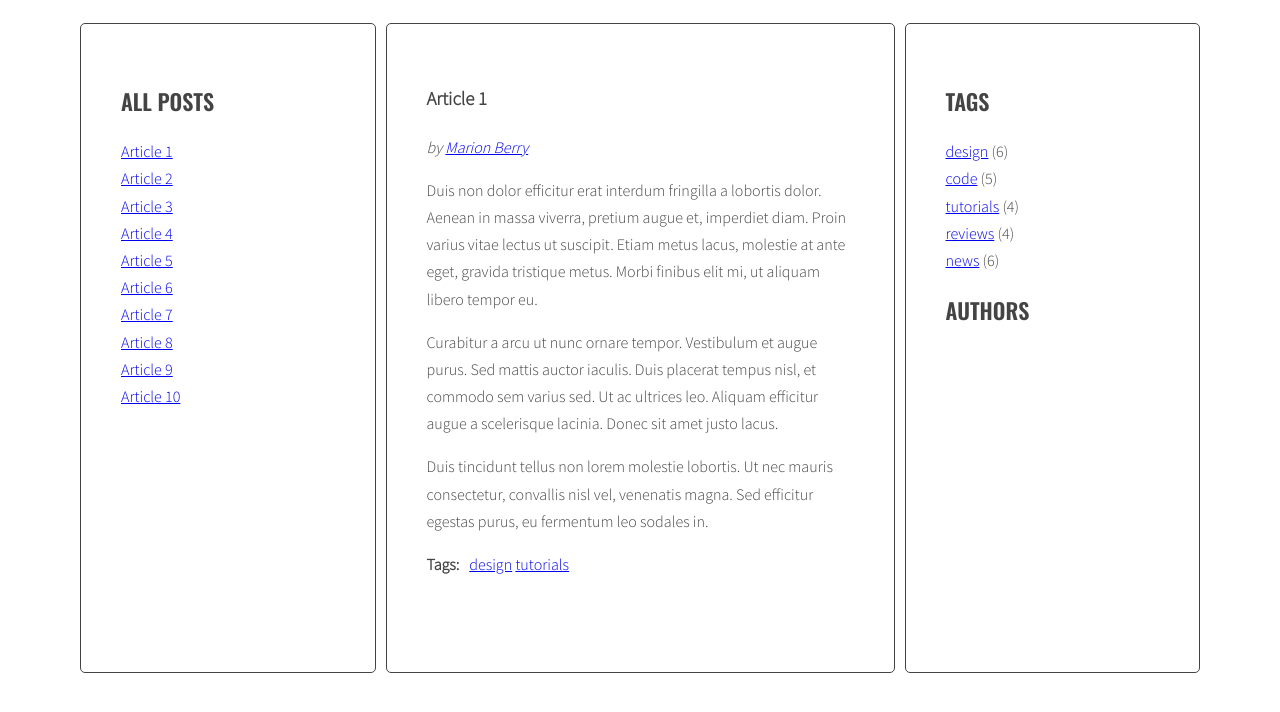
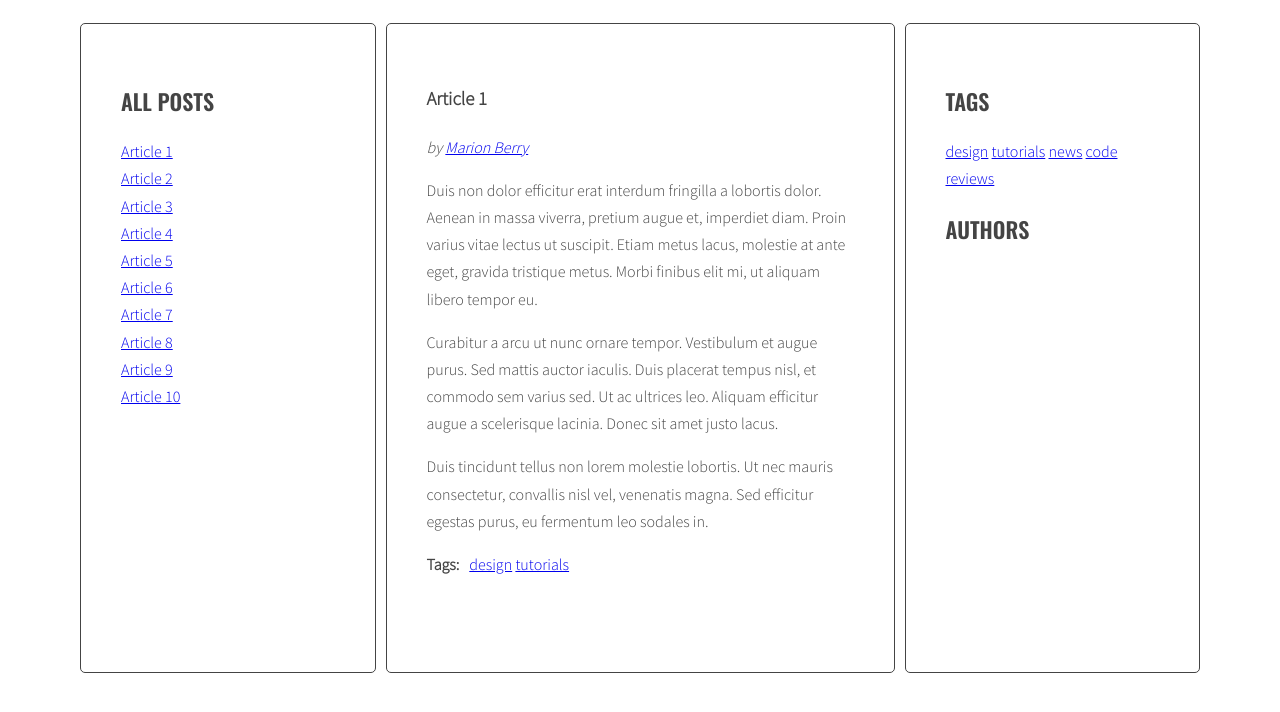
Before and after one commit to katarzynakrysinska/javascript-blog, a website: page index.html in a window 1280 px wide. Shown: the part 220-932 px from the top of the page. Drawn offline with nearby package versions, Linux system fonts and the light colour scheme.

Commit message:
Generarate tagList

```diff
--- a/index.html
+++ b/index.html
@@ -179,11 +179,6 @@
             <aside class="sidebar">
               <h2 class="section-title">Tags</h2>
               <ul class="list tags">
-                <li><a href="#">design</a> <span>(6)</span></li>
-                <li><a href="#">code</a> <span>(5)</span></li>
-                <li><a href="#">tutorials</a> <span>(4)</span></li>
-                <li><a href="#">reviews</a> <span>(4)</span></li>
-                <li><a href="#">news</a> <span>(6)</span></li>
               </ul>
               <h2 class="section-title">Authors</h2>
               <ul class="list authors">
--- a/js/script.js
+++ b/js/script.js
@@ -52,7 +52,8 @@
     optTitleSelector = '.post-title',
     optTitleListSelector = '.titles',
     optArticleTagsSelector = '.post-tags .list',
-    optArticleAuthorSelector = '.post-author';
+    optArticleAuthorSelector = '.post-author',
+    optTagsListSelector = '.tags.list';
 
   function generateTitleLinks(customSelector = ''){
 
@@ -103,6 +104,10 @@
   generateTitleLinks();
 
   function generateTags(){
+
+    // [NEW] create a new variale allTags with an empty array
+    let allTags = [];
+
     /* find all articles */
     const articles = document.querySelectorAll(optArticleSelector);
 
@@ -139,6 +144,12 @@
 
         html = html + linkHTML;
 
+        // [NEW] check if this link is Not already in allTags
+        if(allTags.indexOf(linkHTML) == -1) {
+          // [NEW] add generated code to allTags array
+          allTags.push(linkHTML);
+        }
+
       /* END LOOP: for each tag */
       }
       /* insert HTML of all the links into the tags wrapper */
@@ -147,6 +158,12 @@
 
     /* END LOOP: for every article: */
     }
+
+    // [NEW] find list of tags in right column
+    const tagList = document.querySelector('.tags');
+
+    // [NEW] add html from allTags to tagList
+    tagList.innerHTML = allTags.join(' ');
   }
 
   generateTags();
@@ -308,4 +325,14 @@
 
   addClickListenersToAuthors();
 
+
+
+
+
+
+
+
+
+
+
 }
```
